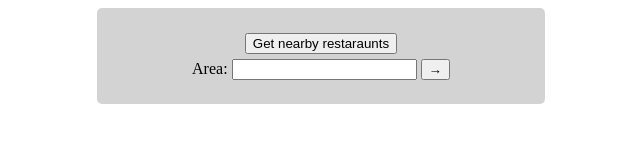
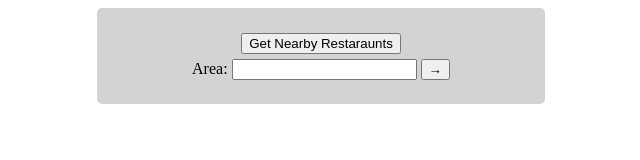
Before and after one commit to Chintufp/Food-Places, a plain HTML site: page index.html in a window 1280 px wide. Shown: the full height of the page, 319-959 px from the left. Drawn offline with Linux system fonts and the light colour scheme.

Commit message:
Revert "Smaller Letters"
This reverts commit 1121da406efa906adb6bd3af6c215147e965449f.

```diff
--- a/index.html
+++ b/index.html
@@ -51,7 +51,7 @@
   <body>
     <div class="container">
       <div id="area-info">
-        <button id="get-nearby-restaraunts">Get nearby restaraunts</button>
+        <button id="get-nearby-restaraunts">Get Nearby Restaraunts</button>
         <div>
           <label for="area">Area:</label>
           <input type="text" name="area" id="area" />
```
